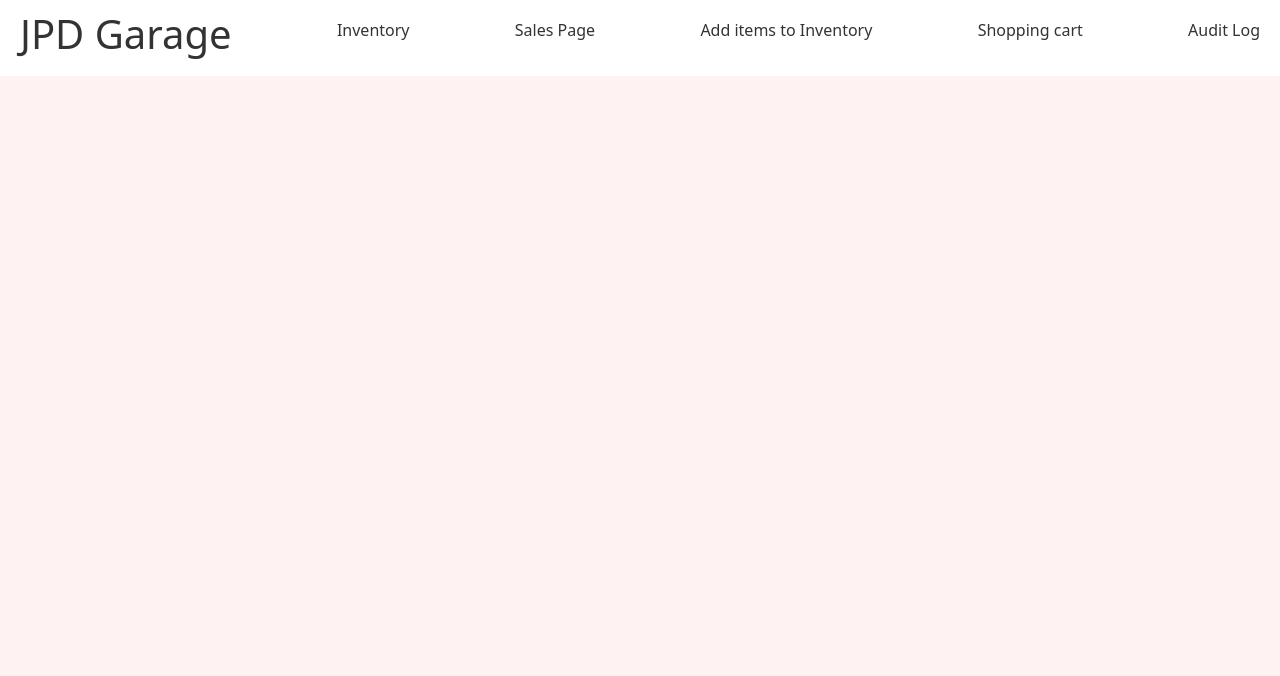
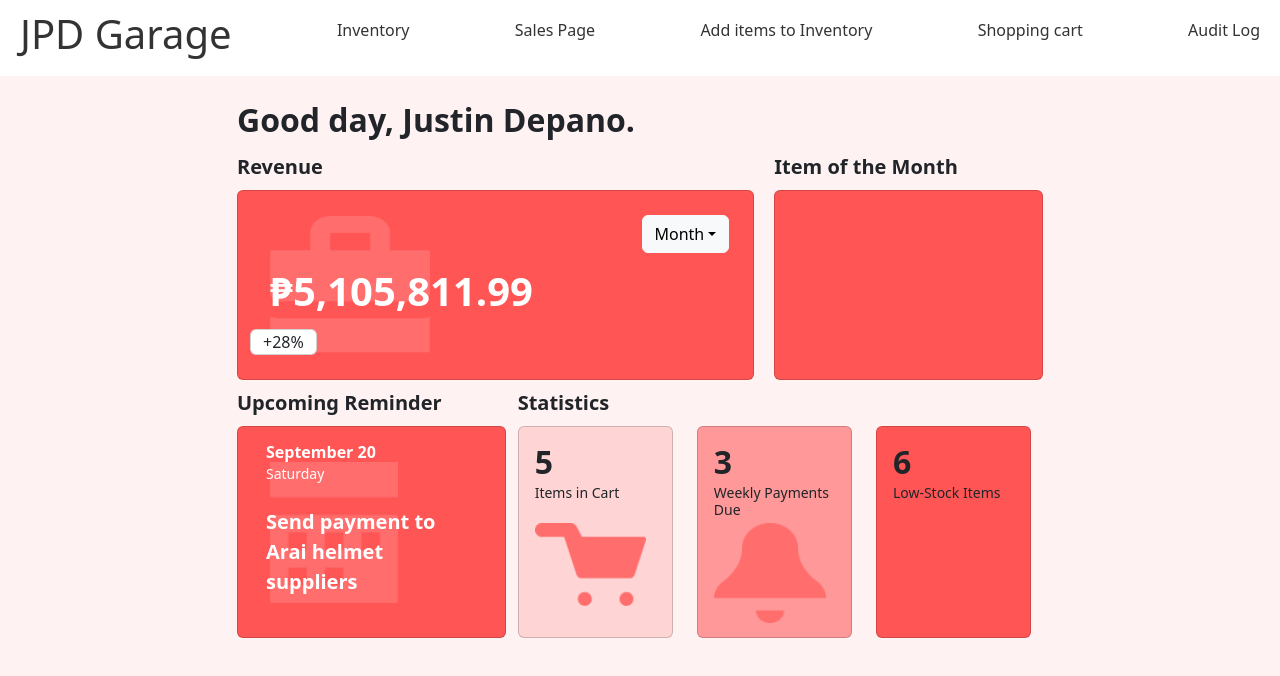
Before and after one commit to briangabini/CSSWENG-IMS, a React (Create React App) app in the folder frontend/: page /admin-control-center in a window 1280 px wide. Shown: the top 676 px of the page. Built offline with nearby package versions, Linux system fonts and the light colour scheme.

Commit message:
Created AdminControlCenter.js

```diff
--- a/frontend/src/App.js
+++ b/frontend/src/App.js
@@ -17,6 +17,7 @@ import Calendar from './pages/Calendar'
 import AddVerifiedUser from './pages/AddVerifiedUser'
 import EditVerifiedUser from './pages/EditVerifiedUser'
 import EditItem from './pages/EditItem'
+import AdminControlCenter from './pages/AdminControlCenter';
 
 function App() {
   return (
@@ -88,6 +89,11 @@ function App() {
               element={<EditItem/>}
             />
 
+            <Route
+              path='/admin-control-center'
+              element={<AdminControlCenter/>}
+            />
+
           </Routes>
         </div>
 
--- /dev/null
+++ b/frontend/src/pages/AdminControlCenter.js
@@ -0,0 +1,60 @@
+// bootstrap
+import {Container, Row, Col, Card, Dropdown, DropdownButton} from 'react-bootstrap'
+import ReminderAndStatistics from '../components/ReminderAndStatistics'
+
+const AdminControlCenter = () => {
+
+    return (
+
+        <Container className='main'>
+            <Row className='fs-2 fw-bold col-12'>
+                Good day, Justin Depano.
+            </Row>
+
+            <Row >
+                <Col className='col-8'>
+                    <Row className='fw-bold txt-20 my-2'>
+                        Revenue
+                    </Row>
+                    <Row className='me-2'>
+                        <Card className='p-4 bg-main-dominant-red overlay-revenue'>
+                            <Row>
+                                <DropdownButton id="dropdown-item-button" title="Month" align="end"
+                                                className='d-flex flex-row-reverse'
+                                                variant='light'>
+                                    <Dropdown.Item as="button">Day</Dropdown.Item>
+                                    <Dropdown.Item as="button">Month</Dropdown.Item>
+                                    <Dropdown.Item as="button">Year</Dropdown.Item>
+                                </DropdownButton>
+                            </Row>
+                            <Row>
+                                <Col className='m-2 txt-white fs-1 fw-bold'>₱5,105,811.99</Col>
+                            </Row>
+                            <Row>
+                                <Card className='w-auto'>
+                                    +28%
+                                </Card>
+                            </Row>
+                        </Card>
+                    </Row>
+                </Col>
+
+                <Col className='col-4 d-flex flex-column'>
+                    <Row className='fw-bold txt-20 my-2'>
+                        Item of the Month
+                    </Row>
+                    <Row className='flex-grow-1'>
+                        <Card className='bg-main-dominant-red w-100 p-4' >
+                            {/* Content for the Card */}
+                        </Card>
+                    </Row>
+                </Col>
+            </Row>
+
+            <ReminderAndStatistics />
+
+        </Container>
+    )
+}
+
+export default AdminControlCenter
```
